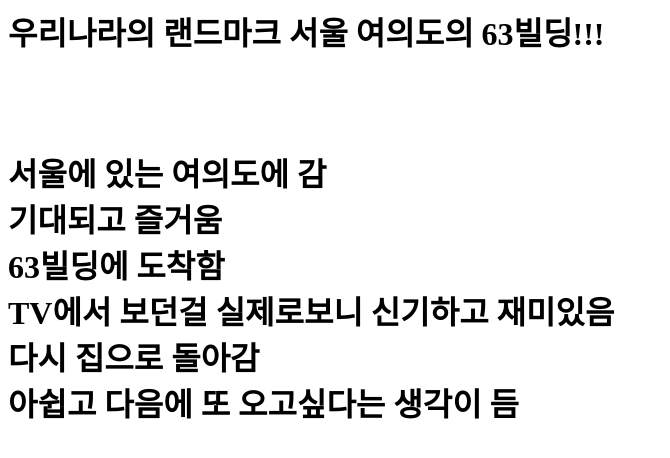
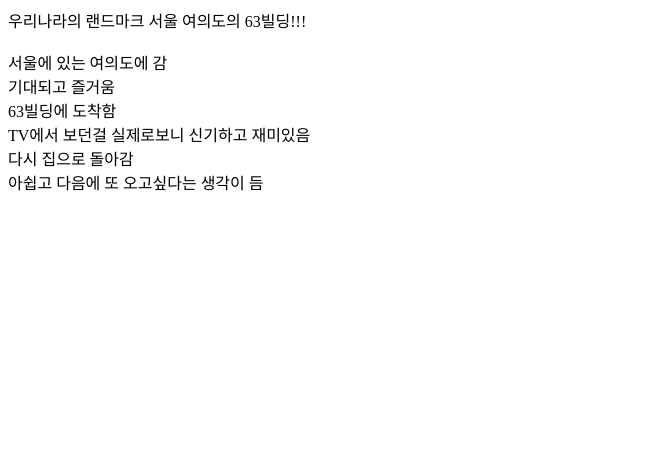
Before and after one commit to DeokjeongE/23, a plain HTML site: page index.html in a window 1280 px wide. Shown: the whole page, without its empty margins (0-670 px from the left). Drawn offline with Linux system fonts and the light colour scheme.

Commit message:
명령어

```diff
--- a/index.html
+++ b/index.html
@@ -1,5 +1,5 @@
-<h1/>
-우리나라의 랜드마크 서울 여의도의 63빌딩!!!<h1/><br/><br/>
+
+<b></b>우리나라의 랜드마크 서울 여의도의 63빌딩!!!<br/><br/>
 서울에 있는 여의도에 감<br/>
 기대되고 즐거움<br/>
 63빌딩에 도착함<br/>
```
